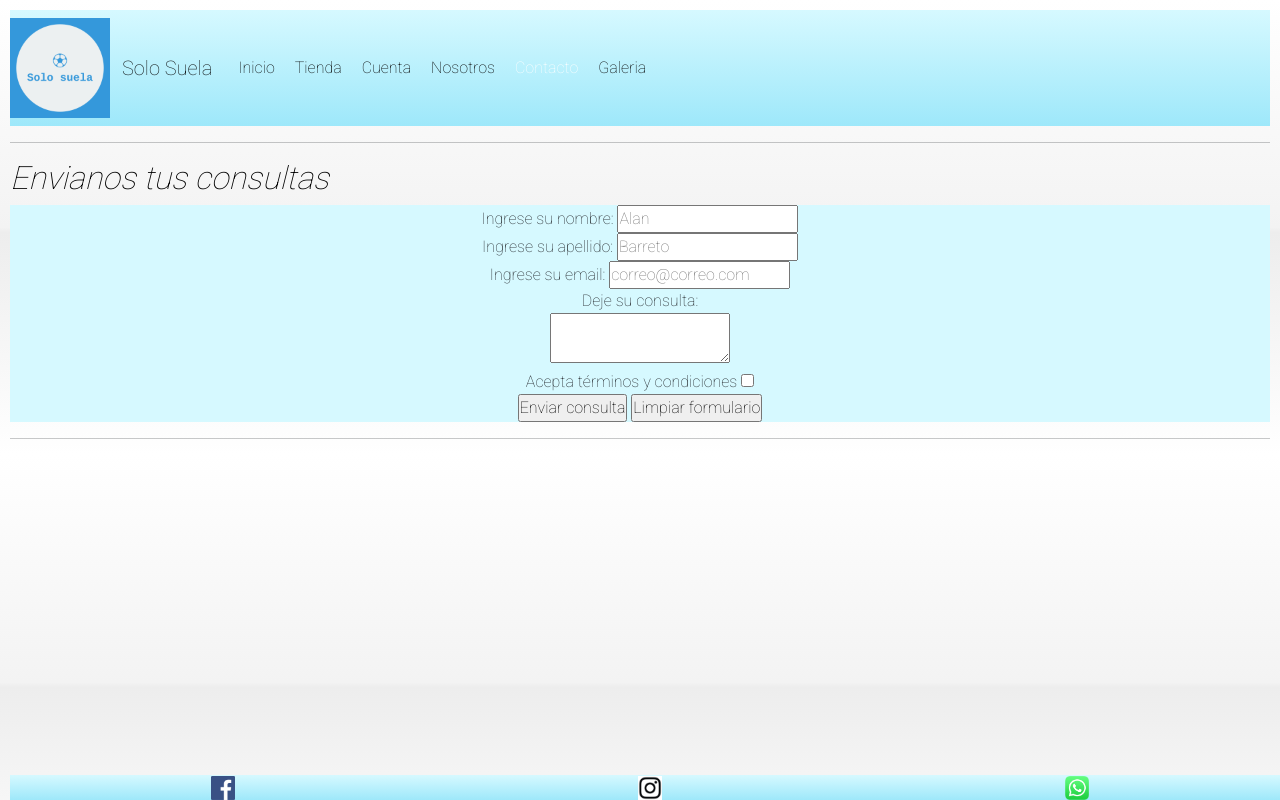
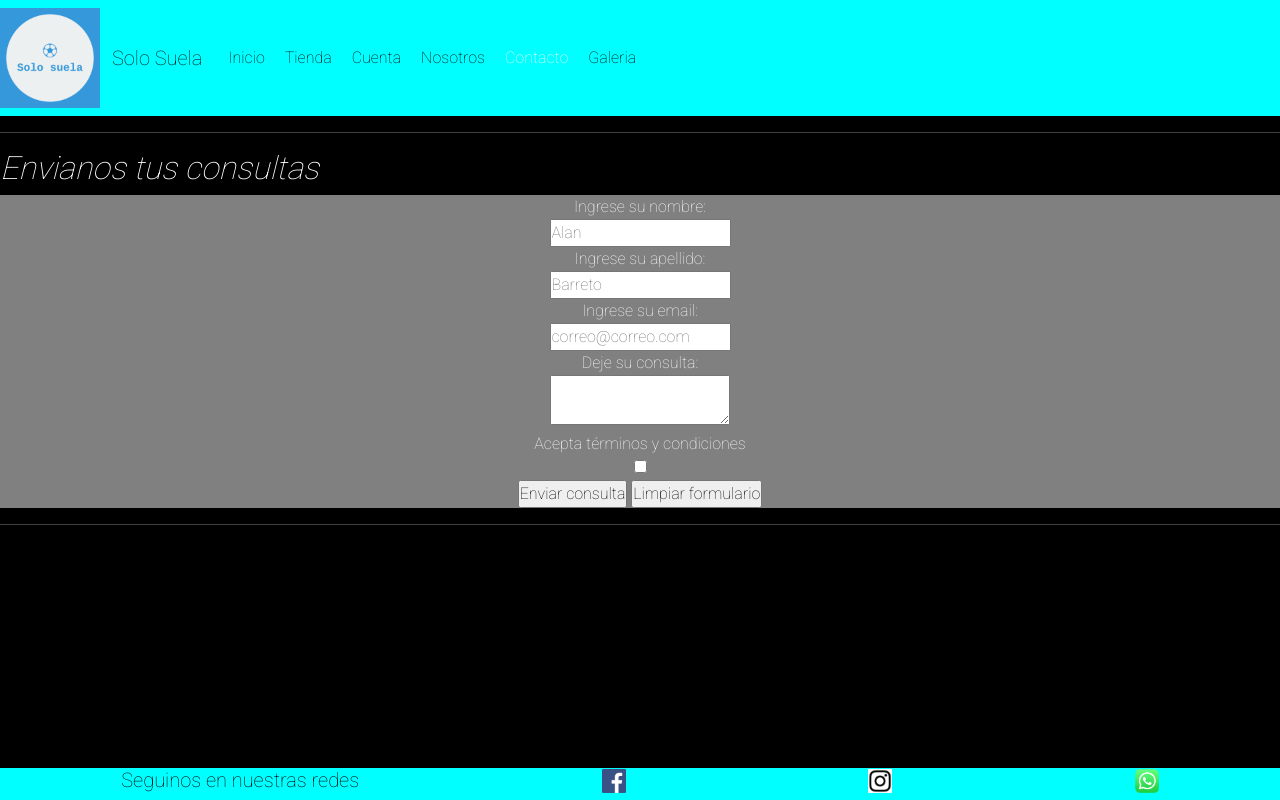
Before and after one commit to Alaan795/Git, a website: page paginas/contacto.html in a window 1280 px wide. Drawn offline with nearby package versions, Linux system fonts and the light colour scheme.

Commit message:
Se actualizo paleta de colores

```diff
--- a/css/estilo.css
+++ b/css/estilo.css
@@ -2,40 +2,25 @@
   margin: 0;
   padding: 0; }
 
+
 body {
-  margin: 10px;
-  /* Permalink - use to edit and share this gradient: https://colorzilla.com/gradient-editor/#ffffff+0,f3f3f3+50,ededed+51,ffffff+100;White+Gloss+%232 */
-  background: white;
-  /* Old browsers */
-  background: -moz-linear-gradient(top, white 0%, #f3f3f3 50%, #ededed 51%, white 100%);
-  /* FF3.6-15 */
-  background: -webkit-linear-gradient(top, white 0%, #f3f3f3 50%, #ededed 51%, white 100%);
-  /* Chrome10-25,Safari5.1-6 */
-  background: linear-gradient(to bottom, white 0%, #f3f3f3 50%, #ededed 51%, white 100%);
-  /* W3C, IE10+, FF16+, Chrome26+, Opera12+, Safari7+ */
-  filter: progid:DXImageTransform.Microsoft.gradient( startColorstr='#ffffff', endColorstr='#ffffff',GradientType=0 );
-  /* IE6-9 */
-  font-family: 'Roboto', sans-serif; }
+  background-color: #000000;
+  font-family: 'Roboto', sans-serif;
+  color: #FFFFFF;
+  }
+
 
 /* footer */
 footer {
+
+  background-color: #00FFFF;
   position:fixed;
   width: 100%;
   bottom:0;
-  /* Permalink - use to edit and share this gradient: https://colorzilla.com/gradient-editor/#d6f9ff+0,9ee8fa+100;Blue+3D */
-  background: #d6f9ff;
-  /* Old browsers */
-  background: -moz-linear-gradient(top, #d6f9ff 0%, #9ee8fa 100%);
-  /* FF3.6-15 */
-  background: -webkit-linear-gradient(top, #d6f9ff 0%, #9ee8fa 100%);
-  /* Chrome10-25,Safari5.1-6 */
-  background: linear-gradient(to bottom, #d6f9ff 0%, #9ee8fa 100%);
-  /* W3C, IE10+, FF16+, Chrome26+, Opera12+, Safari7+ */
-  filter: progid:DXImageTransform.Microsoft.gradient( startColorstr='#d6f9ff', endColorstr='#9ee8fa',GradientType=0 );
-  /* IE6-9 */
   display: flex;
   flex-direction: row;
   justify-content: space-around;
+
 
 }
 
@@ -46,19 +31,14 @@ footer {
     display: inline-block;
 }
 
+.TituloRedes{
+  color: #000000;
+}
+
 /* header */
 header {
-  /* Permalink - use to edit and share this gradient: https://colorzilla.com/gradient-editor/#d6f9ff+0,9ee8fa+100;Blue+3D */
-  background: #d6f9ff;
-  /* Old browsers */
-  background: -moz-linear-gradient(top, #d6f9ff 0%, #9ee8fa 100%);
-  /* FF3.6-15 */
-  background: -webkit-linear-gradient(top, #d6f9ff 0%, #9ee8fa 100%);
-  /* Chrome10-25,Safari5.1-6 */
-  background: linear-gradient(to bottom, #d6f9ff 0%, #9ee8fa 100%);
-  /* W3C, IE10+, FF16+, Chrome26+, Opera12+, Safari7+ */
-  filter: progid:DXImageTransform.Microsoft.gradient( startColorstr='#d6f9ff', endColorstr='#9ee8fa',GradientType=0 );
-  /* IE6-9 */
+  background-color: #00FFFF;
+
 }
 
 nav {
@@ -102,6 +82,10 @@ a:hover {
 .bienvenidos {
   font-size: 3rem; }
 
+.video{
+  text-align: center;
+}
+
 main {
   width: 500px;
   margin: 0 auto; }
@@ -112,7 +96,13 @@ main {
         grid-gap: 2rem;
         grid-template-columns: auto auto auto auto auto ;
         grid-template-rows: auto auto auto auto auto ;
+        background-color: #4d4d4d;
 }
+
+.TituloTienda{
+  text-align: center;
+}
+
 
 
 
@@ -146,12 +136,17 @@ main {
 
 .registrate{
   text-align: center;
+  background-color: #808080;
+
 }
 .consulta{
   text-align: center;
 }
 .cContacto{
-  background-color:#d6f9ff;
+  background-color: #808080;
+}
+.TituloContacto{
+  color: #FFFFFF;
 }
 
 /*Nosotros*/
@@ -170,12 +165,6 @@ main {
   width: 300px;
 }
 
-h1 {
-  color: #000000; }
-
-h2 {
-  color: #000000; }
-
 img {
   width: 100px; }
 
--- a/paginas/contacto.html
+++ b/paginas/contacto.html
@@ -52,24 +52,27 @@
  <hr>
    <section>
 
-    <h2><em>Envianos tus consultas</em></h2>
+    <div class="TituloContacto">
+        <h2><em>Envianos tus consultas</em></h2>
+    </div>
+
 
   <div class="cContacto">
     <form class="consulta" action="">
       <div>
-          <label for="name">Ingrese su nombre:</label>
+          <label for="name">Ingrese su nombre:</label><br>
           <input placeholder="Alan" name="name" id="name" type="text" required>
       </div>
       <div>
-          <label for="name">Ingrese su apellido:</label>
+          <label for="name">Ingrese su apellido:</label><br>
           <input placeholder="Barreto" name="name" id="name" type="text" required>
       </div>
       <div>
-          <label for="email">Ingrese su email:</label>
+          <label for="email">Ingrese su email:</label><br>
           <input placeholder="correo@correo.com" name="email" id="email" type="email" required>
       </div>
       <div>
-          <label for="consulta">Deje su consulta:</label>
+          <label for="consulta">Deje su consulta:</label><br>
 
       <div>
            <textarea name="consulta" id="consulta" ></textarea>
@@ -77,7 +80,7 @@
 
       </div>
       <div>
-          <label for="terms">Acepta términos y condiciones</label>
+          <label for="terms">Acepta términos y condiciones</label><br>
           <input type="checkbox" name="terms"/>
       </div>
       <div>
@@ -92,6 +95,8 @@
 <hr>
 
     <footer class="footer">
+      <h5 class="TituloRedes"> Seguinos en nuestras redes </h5>
+
         <div class="footer__social"><img class="footer__socialImg" src="../Multimedia/facebook-logo-C64946D6D2-seeklogo.com.png" width="24px"></div>
         <div class="footer__social"><img class="footer__socialImg"src="../Multimedia/instagram.jpg" width="24px"> </div>
         <div class="footer__social"> <img class="footer__socialImg" src="../Multimedia/whatsapp.png" width="24px"></div>
```
Also changed, not shown: index.html (+3 -1 lines), paginas/cuenta.html (+6 -4 lines), paginas/galeria.html (+1 -0 lines), paginas/nosotros.html (+2 -0 lines), paginas/tienda.html (+6 -0 lines).
